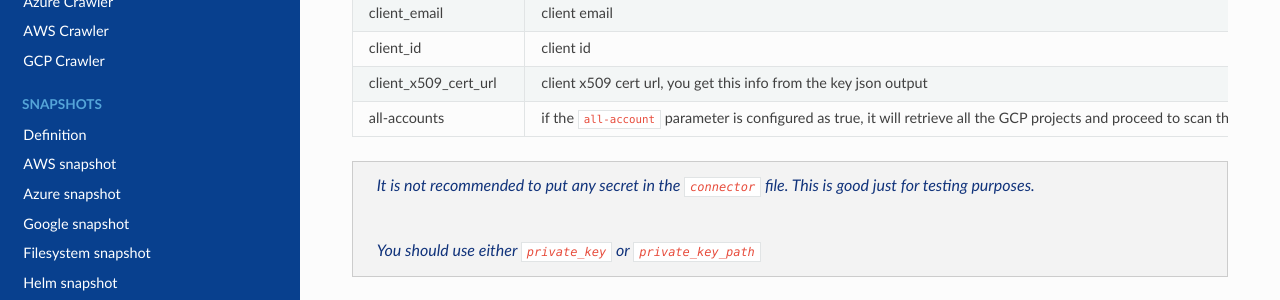
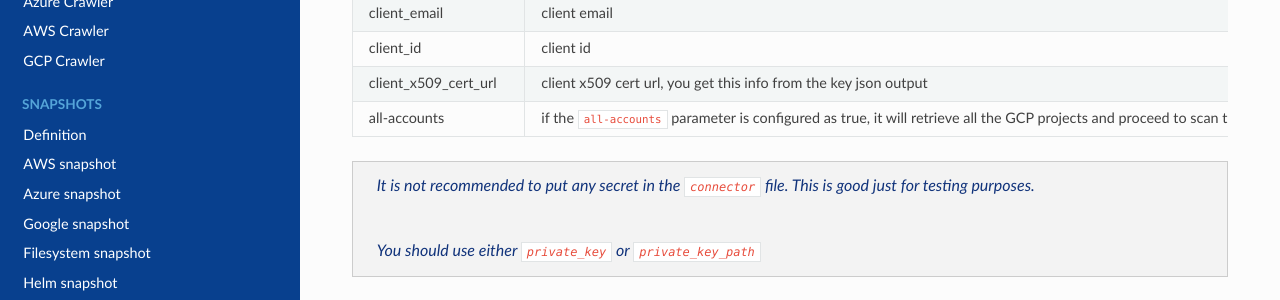
Before and after one commit to prancer-io/cloud-validation-framework, an MkDocs documentation site: the page built from docs/docs/connectors/google.md, in a window 1280 px wide and 900 px high, scrolled down 1391 px. Shown: the part 147-447 px from the top of the window. Built offline with MkDocs 1.6.1, drawn with Linux system fonts in a browser that asks for light colours; nearby versions of some CDN libraries.

Commit message:
Fixed Typo

```diff
--- a/docs/docs/connectors/google.md
+++ b/docs/docs/connectors/google.md
@@ -67,7 +67,7 @@ Remember to substitute all values in this file that looks like a `<tag>` such as
 | client_email | client email |
 | client_id | client id |
 | client_x509_cert_url | client x509 cert url, you get this info from the key json output |
-| all-accounts | if the `all-account` parameter is configured as true, it will retrieve all the GCP projects and proceed to scan the resources across all GCP projects accessible to the service account. Default value is `false` |
+| all-accounts | if the `all-accounts` parameter is configured as true, it will retrieve all the GCP projects and proceed to scan the resources across all GCP projects accessible to the service account. Default value is `false` |
 
 > It is not recommended to put any secret in the `connector` file. This is good just for testing purposes.
 >
```
